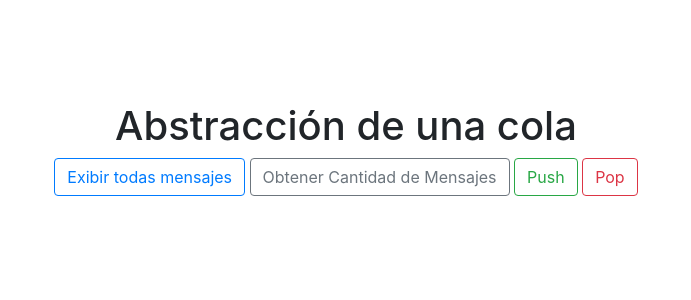
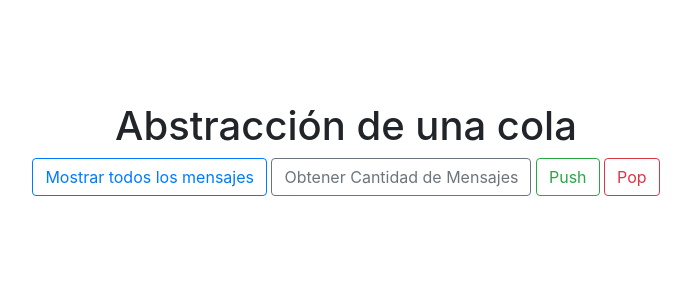
Before and after one commit to zeroc00I/FlaskRedis, a Flask app: page / in a window 1280 px wide. Shown: the top 300 px of the page, without its empty margins (294-985 px from the left). Run offline with Flask 2, Linux system fonts and the light colour scheme; some libraries are stand-ins or nearby versions.

Commit message:
hablas spanol uno poquito?

```diff
--- a/templates/home.html
+++ b/templates/home.html
@@ -11,7 +11,7 @@ body{
     <meta name="viewport" content="width=device-width, initial-scale=1, shrink-to-fit=no">
 <center>
 <h1>Abstracción de una cola</h1>
-<button id='show' type="button" class="btn btn-outline-primary">Exibir todas mensajes</button>
+<button id='show' type="button" class="btn btn-outline-primary">Mostrar todos los mensajes</button>
 <button id='count' type="button" class="btn btn-outline-secondary">Obtener Cantidad de Mensajes</button>
 <button id='push' type="button" class="btn btn-outline-success">Push</button>
 <button id='pop' type="button" class="btn btn-outline-danger">Pop</button>
@@ -25,16 +25,16 @@ body{
 $(document).ready(function(){
   $("#show").on("click",function(){
     $.get("/api/queue/all").done(function(e){
-      $("#result").html("Todos elementos: "+JSON.stringify(e.messages));
+      $("#result").html("Todos los mensajes: "+JSON.stringify(e.messages));
     })
   })
   $("#count").on("click",function(){
    $.get("/api/queue/count").done(function(e){
-      $("#result").html("Quantidade de mensagens "+e.message);
+      $("#result").html("Numero de mensajes "+e.message);
     })
   })
   $("#push").on("click",function(){
-    var message = prompt("Digite sua mensagem");
+    var message = prompt("Ingrese el contenido del mensaje");
     if(message){
       $.ajax({
         type: "POST",
@@ -45,12 +45,16 @@ $(document).ready(function(){
           $("#result").html("Mensaje "+e.message+" inserída en cola");
       })
     }else{
-      alert("A mensagem deve ter conteudo");
+      alert("El mensaje debe estar completo");
     }
   })
   $("#pop").on("click",function(){
     $.post("/api/queue/pop").done(function(e){
-      $("#result").html("Mensagem "+e.message+" removida da fila");
+      if(e.success){
+        $("#result").html("Mensaje "+e.message+" eliminado de la cola");
+      }else{
+        $("#result").html("No hay mensajes para eliminar");
+      }
     })
   })
 })
```
